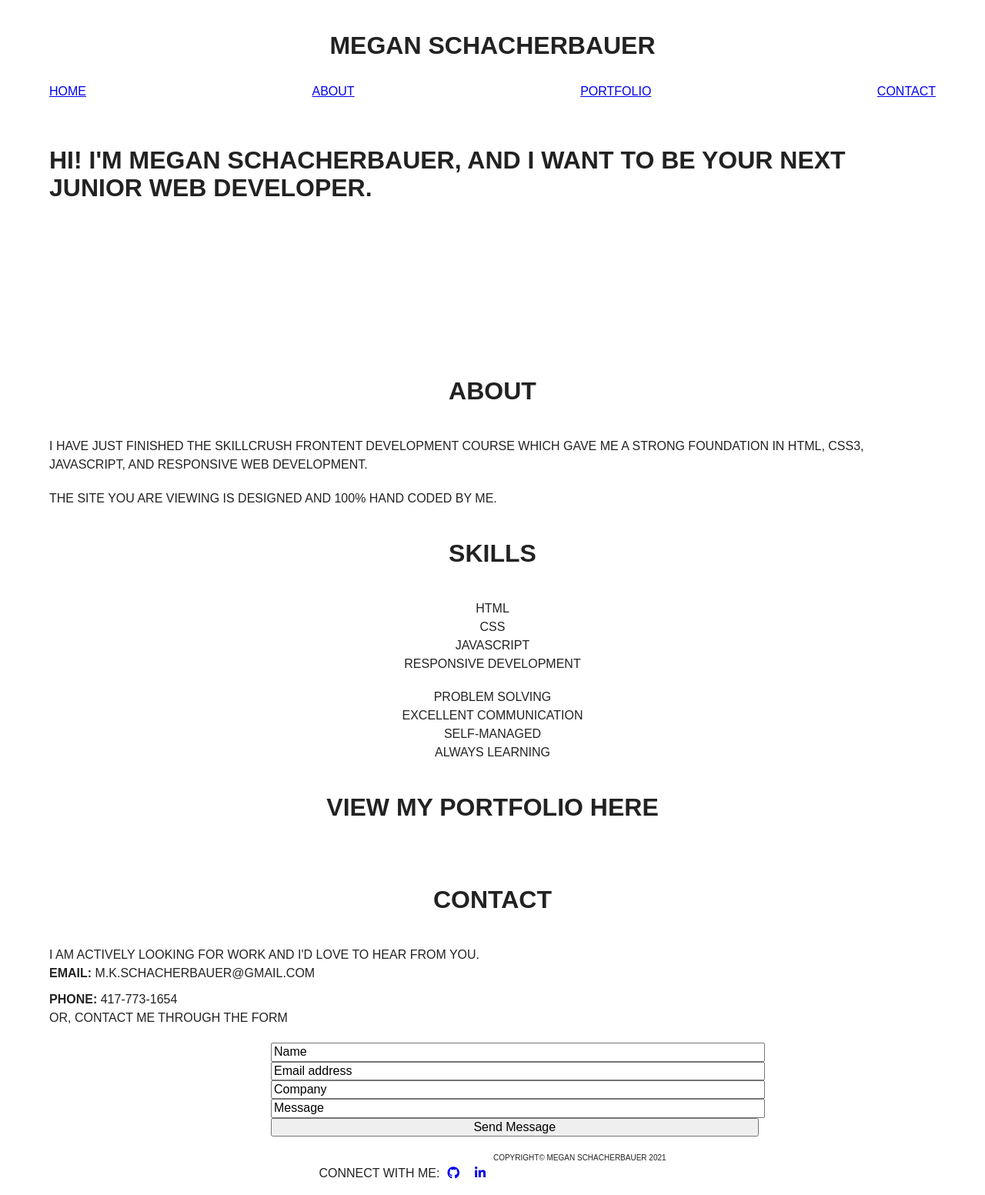
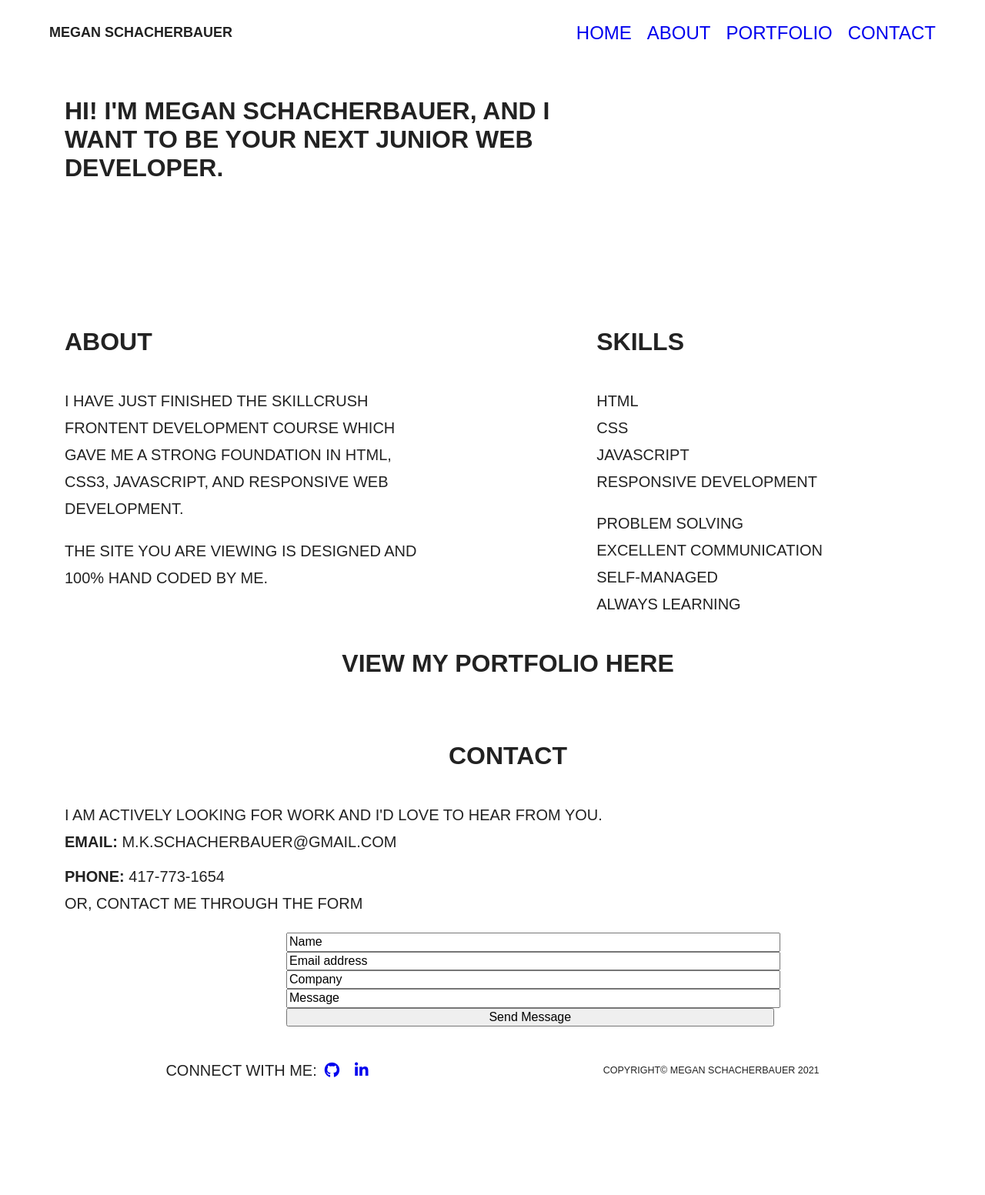
Before and after one commit to MSchak/portfolio-site, a website built with Parcel: page index.html in a window 1280 px wide. Shown: the top 1553 px of the page at 77% size. After the commit the page ends 1429 px from the top, so only its background shows below. Built offline with nearby package versions, Linux system fonts and the light colour scheme.

Commit message:
Finished adding mobile flexbox grid and margins, added tablet grid for Header and Footer, Hero and About sections

```diff
--- a/css/main.css
+++ b/css/main.css
@@ -110,6 +110,11 @@ h1{
   margin: 0;
 }
 
+h2{
+  font-size: 1.125em;
+  margin: 10px auto 0 auto;
+}
+
 nav li{
   font-size: 1em;
   margin: 0;
@@ -125,13 +130,15 @@ ul{
   list-style-type:none;
 }
 
+a{
+  text-decoration: none;
+}
+
 /****************Mobile Styles: HEADER AND FOOTER*************************/
 header,
 footer {
   display: flex;
   justify-content: center;
-  align-items: center;
-  flex-flow: row wrap;
 }
 /****************Mobile Styles: Header*************************/
 
@@ -167,7 +174,13 @@ footer .content-wrapper{
 footer .copyright{
   font-size: 10px;
   margin: 0;
+  width: 100%;
+  text-align: center;
 }
+footer .copyright p{
+  margin: 0;
+}
+
 
 footer .icon{
   padding: 0 10px;
@@ -249,43 +262,33 @@ footer .icon{
 
 /****************Mobile Styles: PORTFOLIO PAGE*************************/
 
+.portfolio-section {
+  display: flex;
+  justify-content: center;
+}
+
+.portfolio-section h1, .port-link{
+  text-align: center;
+}
+.portfolio-section h2{
+  text-align: center;
+}
+
+.portfolio-section p{
+  margin: 10px auto;
+}
+.portfolio-section .content a{
+  display: flex;
+  flex-flow: row wrap;
+  justify-content: center;
+  align-items: center;
+}
+
 .portfolio-img{
   width: 75%;
   margin: 20px;
 }
 
-/* ==========================================================================
-   Tablet Styles
-   ========================================================================== */
-
-/*************Tablet Styles: Global Styles**************/
-/*************Tablet Styles: HEADER AND FOOTER**************/
-/*************Tablet Styles: Header**************/
-/*************Tablet Styles: Footer**************/
-/*************Tablet Styles: HERO SECTION**************/
-
-/*************Tablet Styles: ABOUT SECTION**************/
-
-/*************Tablet Styles: CONTACT SECTION**************/
-/****************Mobile Styles: PORTFOLIO PAGE*************************/
-
-
-
-
-/* ==========================================================================
-   Desktop Styles
-   ========================================================================== */
-
-/*************Desktop Styles: Global Styles**************/
-/*************Desktop Styles: HEADER AND FOOTER**************/
-/*************Desktop Styles: Header**************/
-/*************Desktop Styles: Footer**************/
-/*************Desktop Styles: HERO SECTION**************/
-
-/*************Desktop Styles: ABOUT SECTION**************/
-
-/*************Desktop Styles: CONTACT SECTION**************/
-/****************Mobile Styles: PORTFOLIO PAGE*************************/
 
 /* ==========================================================================
    Helper classes
@@ -375,16 +378,142 @@ footer .icon{
    Modify as content requires.
    ========================================================================== */
 
-@media only screen and (min-width: 35em) {
-  /* Style adjustments for viewports that meet the condition */
+@media only screen and (min-width: 768px) {
+
+/* ==========================================================================
+   Tablet Styles
+   ========================================================================== */
+
+/*************Tablet Styles: Global Styles**************/
+
+h1{
+  font-size: 1.5em;
+  margin: 0;
 }
 
-@media print,
-  (-webkit-min-device-pixel-ratio: 1.25),
-  (min-resolution: 1.25dppx),
-  (min-resolution: 120dpi) {
-  /* Style adjustments for high resolution devices */
+h2{
+  font-size: 1.25em;
+  margin: 10px auto 0 auto;
 }
+
+nav li{
+  font-size: 1.125em;
+}
+
+p, .skills ul li{
+  font-size: 1.125em;
+  line-height: 1.5em;
+}
+
+/*************Tablet Styles: Header**************/
+
+header .content-wrapper{
+  display: flex;
+  justify-content: space-between;
+  align-items: center;
+}
+
+header h1{
+  font-size: 1.125em;
+  padding-bottom: 0;
+}
+
+header nav ul{
+  margin: 0;
+}
+
+header nav ul li{
+  margin-left: 20px;
+}
+/*************Tablet Styles: Footer**************/
+
+footer .content-wrapper{
+  align-items: center;
+}
+footer .copyright{
+  width: 50%;
+  text-align: right;
+}
+
+/*************Tablet Styles: HERO SECTION**************/
+
+.hero h1{
+  width: 60%;
+}
+
+.hero .content-wrapper{
+  margin-left: 60px;
+}
+
+/*************Tablet Styles: ABOUT SECTION**************/
+
+#about .content-wrapper{
+  margin-left: 60px;
+  display: flex;
+  flex-flow: row wrap;
+  justify-content: space-between;
+}
+
+#about article{
+  width: 40%;
+}
+#about .about-content h1, #about .skills h1{
+  text-align: left;
+}
+
+#about .skills ul {
+  text-align: left;
+}
+
+#about h1{
+  width: 100%;
+  text-align: center;
+}
+
+/*************Tablet Styles: CONTACT SECTION**************/
+#contact .content-wrapper{
+  margin-left: 60px;
+}
+/****************Mobile Styles: PORTFOLIO PAGE*************************/
+
+}
+@media only screen and (min-width: 1200px){
+
+/* ==========================================================================
+   Desktop Styles
+   ========================================================================== */
+
+/*************Desktop Styles: Global Styles**************/
+h1{
+  font-size: 1.75em;
+  margin: 0;
+}
+
+h2{
+  font-size: 1.5em;
+  margin: 10px auto 0 auto;
+}
+
+nav li{
+  font-size: 1.5em;
+}
+
+p, .skills ul li{
+  font-size: 1.25em;
+  line-height: 1.75em;
+}
+
+/*************Desktop Styles: HEADER AND FOOTER**************/
+/*************Desktop Styles: Header**************/
+/*************Desktop Styles: Footer**************/
+/*************Desktop Styles: HERO SECTION**************/
+
+/*************Desktop Styles: ABOUT SECTION**************/
+
+/*************Desktop Styles: CONTACT SECTION**************/
+/****************Mobile Styles: PORTFOLIO PAGE*************************/
+}
+
 
 /* ==========================================================================
    Print styles.
--- a/index.html
+++ b/index.html
@@ -74,9 +74,9 @@
             <li>SELF-MANAGED</li>
             <li>ALWAYS LEARNING</li>
           </ul>
+        </article>
 
-          <h1 class="call-to-action">View my portfolio here</h1>
-        </article>
+        <h1 class="call-to-action">View my portfolio here</h1>
       </div>
     </section>
 
@@ -109,7 +109,9 @@
       <p>Connect with me:</p>
       <p class="icon"><a href="https://github.com/MSchak?tab=repositories" target="_blank"><i class="fab fa-github"></i></a></p>
       <p class="icon"><a href="https://www.linkedin.com/in/megan-schacherbauer-300394159/" target="_blank"><i class="fab fa-linkedin-in"></i></a></p>
-      <p class="copyright">Copyright© Megan Schacherbauer 2021</p>
+      <div class="copyright">
+        <p>Copyright© Megan Schacherbauer 2021</p>
+      </div>
     </div>
   </footer>
 
```
Also changed, not shown: portfolio/index.html (+5 -3 lines), img/port.png (added).
